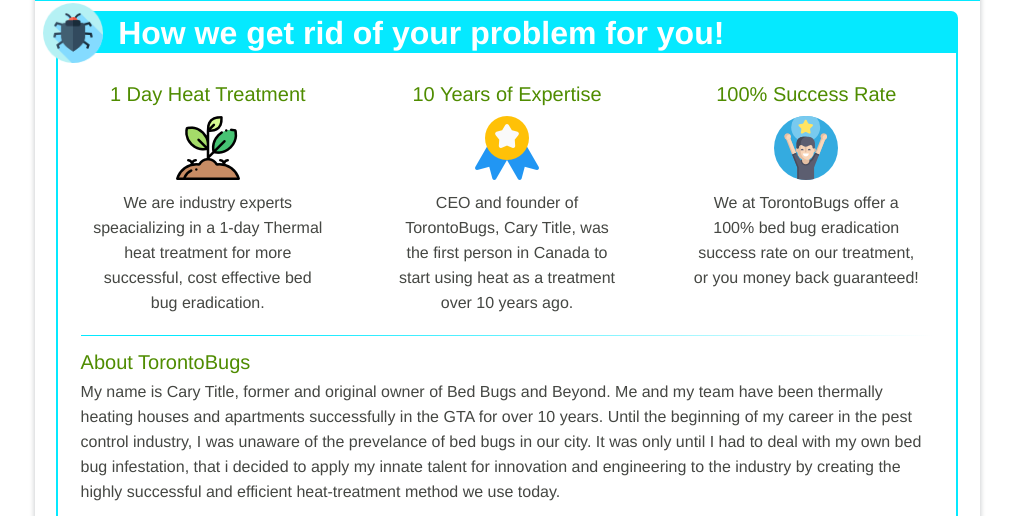
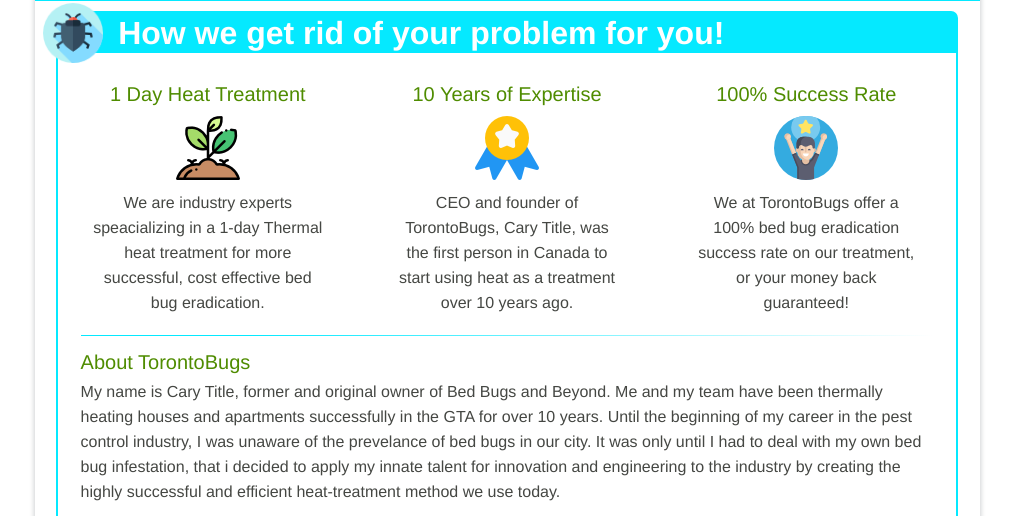
Before and after one commit to ProdiGenius/gtabedbugs1, a PHP site: page / in a window 1280 px wide. Shown: the part 639-1155 px from the top of the page, without its empty margins (133-1147 px from the left). Run offline with PHP 8.4, Linux system fonts and the light colour scheme; some libraries are stand-ins or nearby versions.

Commit message:
typo fix

```diff
--- a/index.php
+++ b/index.php
@@ -49,7 +49,7 @@
 				<div id="flexbox-3">
 					<h1>100% Success Rate</h1>
 					<img src="media/winner.png">
-					<p>We at TorontoBugs offer a 100% bed bug eradication success rate on our treatment, or you money back guaranteed!</p>
+					<p>We at TorontoBugs offer a 100% bed bug eradication success rate on our treatment, or your money back guaranteed!</p>
 				</div>
 			</div>
 			<div id="info-box">
@@ -73,7 +73,7 @@
 			<div class="footerColumn">
 			<h1>Contact Information</h1>
 			<ul class="addressList" style="list-style:none;">
-				<li><span>Address: 1 De Boers drive, North York, M2N0G6</span></li>
+				<li><span>Address: 60 Sheppard Ave W, North York, M2N1M2</span></li>
 				<li><span>Phone: +1(647) 808-0869</span></li>
 				<li><span>Email: BedBugs20@gmail.com</span></li>
 				<li><span>Website: www.TorontoBugs.ca</span></li>
```
